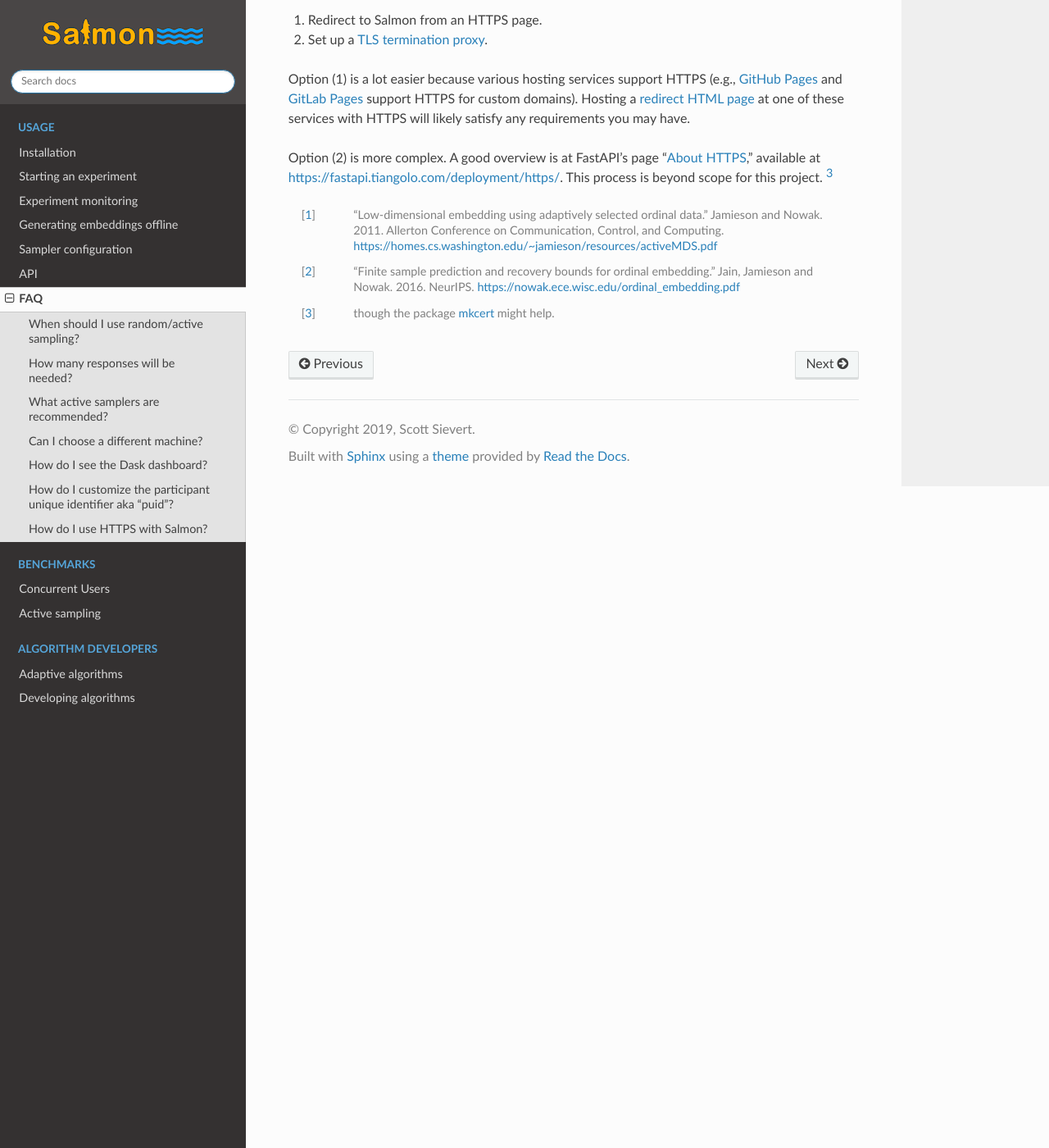
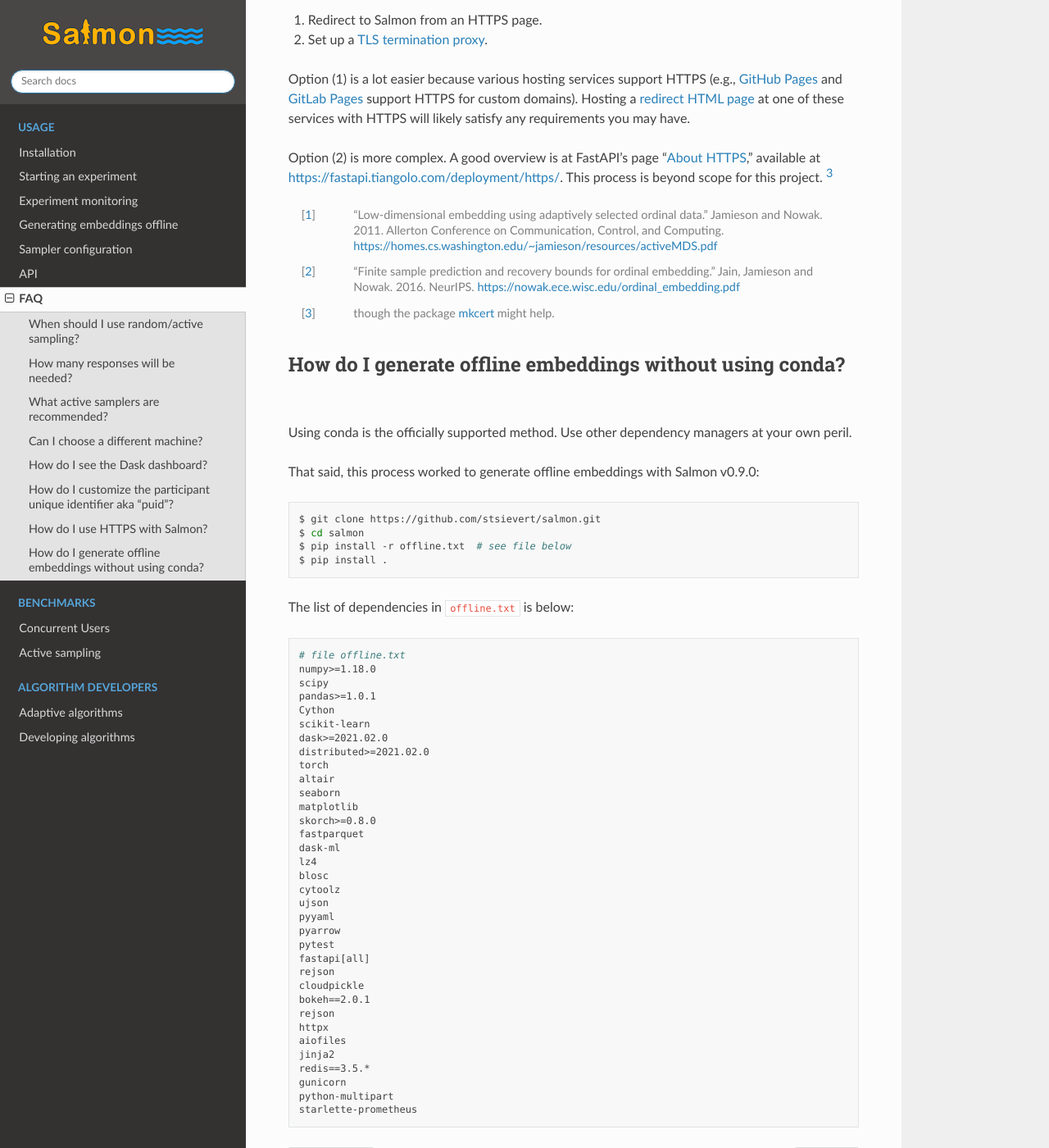
Before and after one commit to stsievert/salmon, a Sphinx documentation site: the page built from docs/source/faq.rst, in a window 1280 px wide and 1400 px high, scrolled down 2483 px. Shown: the whole window at 82% size. Built offline with Sphinx 7.4.7 and the Read the Docs theme 2.0.0, drawn with Linux system fonts in a browser that asks for light colours.

Commit message:
add instructions for offline

```diff
--- a/docs/source/faq.rst
+++ b/docs/source/faq.rst
@@ -156,3 +156,58 @@ process is beyond scope for this project. [#f]_
    https://nowak.ece.wisc.edu/ordinal_embedding.pdf
 
 .. [#f] though the package `mkcert`_ might help.
+
+
+How do I generate offline embeddings without using conda?
+---------------------------------------------------------
+
+Using conda is the officially supported method. Use other dependency managers at
+your own peril.
+
+That said, this process worked to generate offline embeddings with Salmon v0.9.0:
+
+.. code-block:: bash
+
+   $ git clone https://github.com/stsievert/salmon.git
+   $ cd salmon
+   $ pip install -r offline.txt  # see file below
+   $ pip install .
+
+The list of dependencies in ``offline.txt`` is below:
+
+.. code-block:: yaml
+
+   # file offline.txt
+   numpy>=1.18.0
+   scipy
+   pandas>=1.0.1
+   Cython
+   scikit-learn
+   dask>=2021.02.0
+   distributed>=2021.02.0
+   torch
+   altair
+   seaborn
+   matplotlib
+   skorch>=0.8.0
+   fastparquet
+   dask-ml
+   lz4
+   blosc
+   cytoolz
+   ujson
+   pyyaml
+   pyarrow
+   pytest
+   fastapi[all]
+   rejson
+   cloudpickle
+   bokeh==2.0.1
+   rejson
+   httpx
+   aiofiles
+   jinja2
+   redis==3.5.*
+   gunicorn
+   python-multipart
+   starlette-prometheus
```
